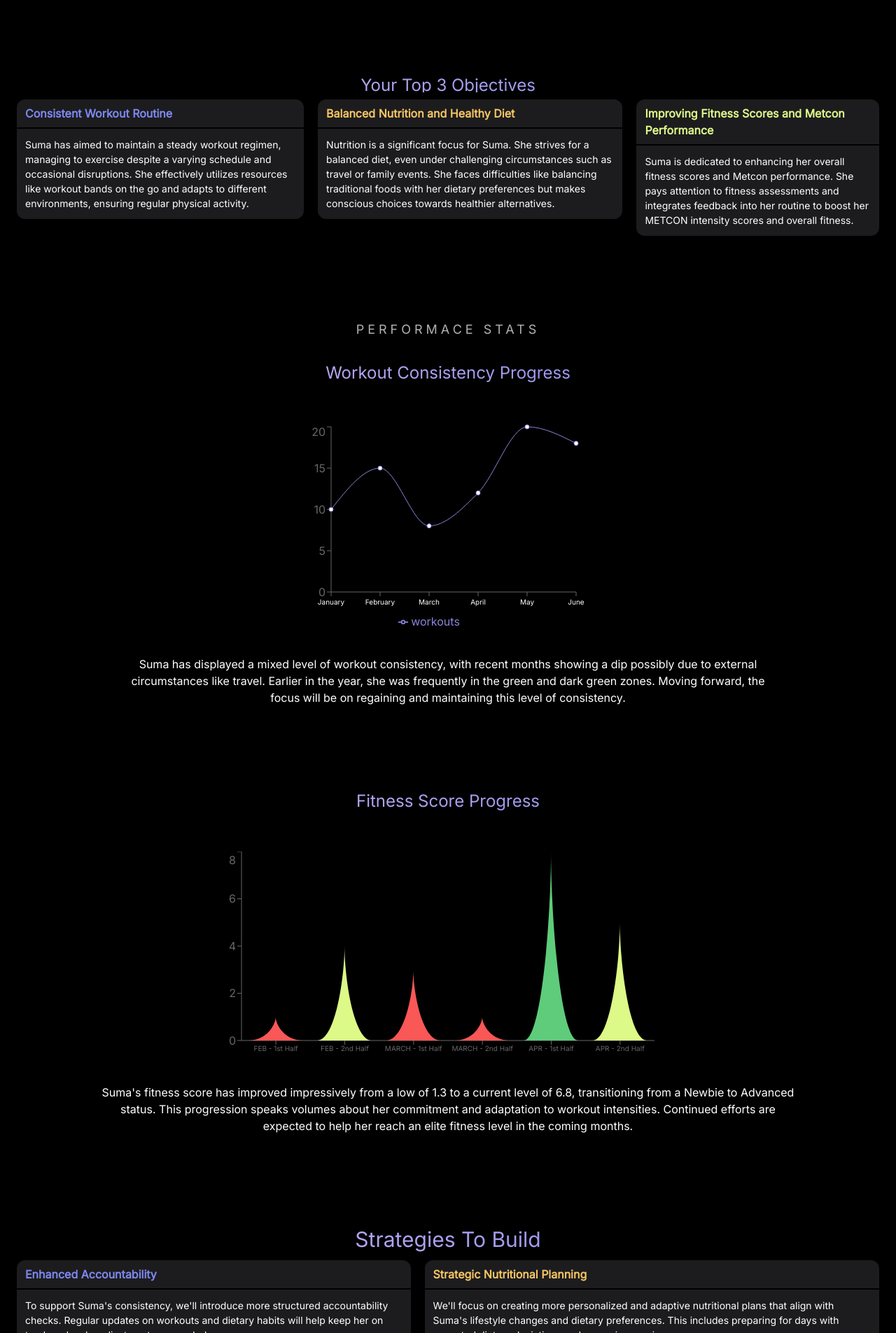
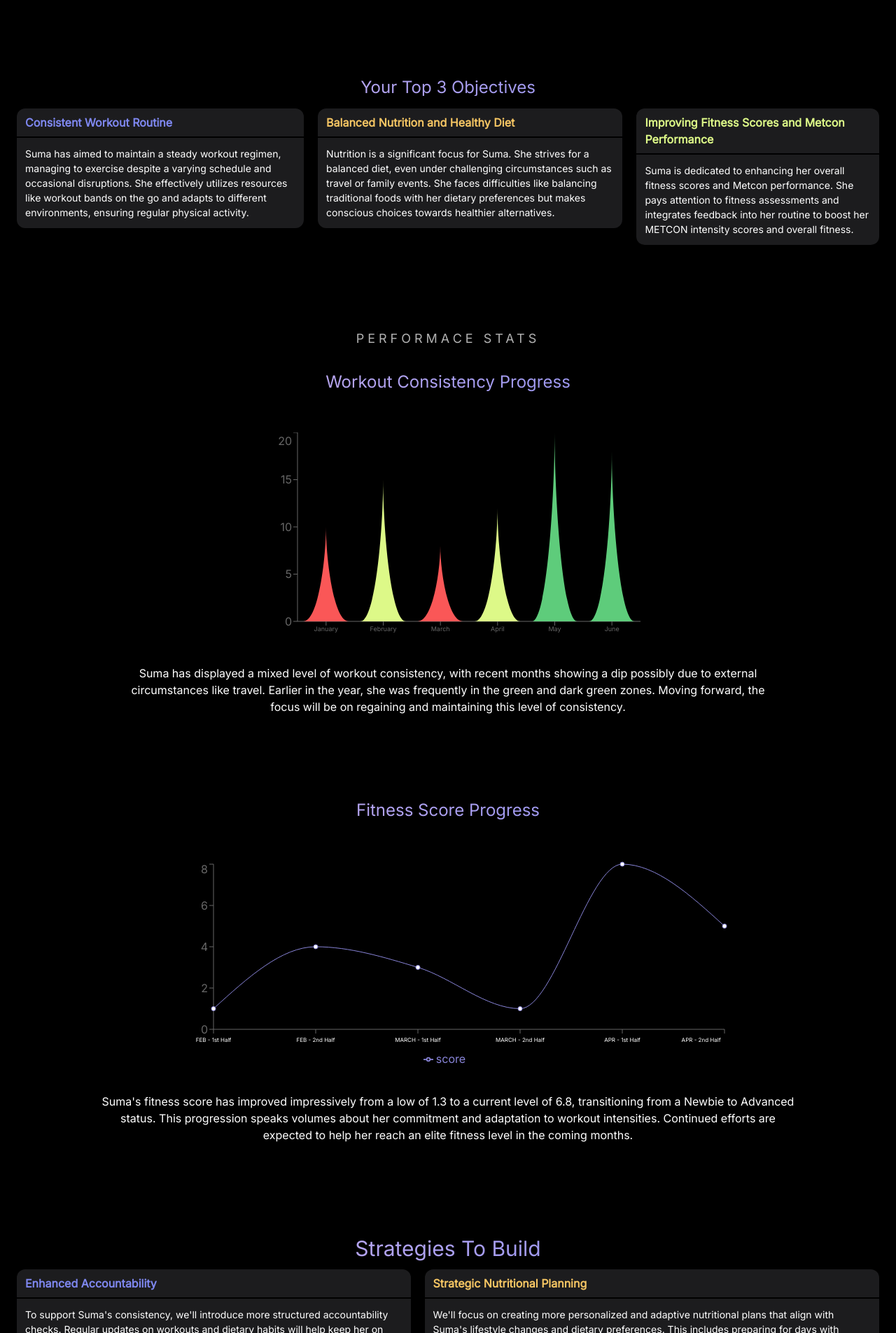
Before and after one commit to on-the-move-life/otm-client, a React (Create React App) app: page /journey-reflection in a window 1280 px wide. Shown: the part 415-2320 px from the top of the page at 70% size. Built offline with nearby package versions, Linux system fonts and the light colour scheme; sample sign-in values are in the browser's storage.

Commit message:
graph changes

```diff
--- a/src/features/JourneyReflection/FitnessProgress.js
+++ b/src/features/JourneyReflection/FitnessProgress.js
@@ -10,7 +10,7 @@ const FitnessProgress = () => {
           Fitness Score Progress
         </h1>
       </div>
-      <div className="hide-scrollbar max-w-screen-[400px] mx-auto mt-10 flex flex-row overflow-hidden overflow-x-auto sm:mt-14 sm:max-w-screen-lg">
+      <div className="hide-scrollbar items-center justify-center mt-10 flex flex-row overflow-hidden overflow-x-auto sm:mt-14">
         <FitnessGraph />
       </div>
       <div>
--- a/src/features/JourneyReflection/FuturePlan.js
+++ b/src/features/JourneyReflection/FuturePlan.js
@@ -25,8 +25,8 @@ const FuturePlan = () => {
 
 
 <div className="w-full flex flex-col justify-center items-start">
-        <h1 className='sm:text-3xl text-[22.33px] purple-gradient sm:text-center text-left w-full px-6' style={{ lineHeight: '20px', marginBlock: '10px' }}>Future Plan</h1>
-          <div className='w-full flex flex-row gap-5 overflow-x-scroll hide-scrollbar px-4'>
+        <h1 className='sm:text-3xl text-[22.33px] purple-gradient sm:text-center text-left w-full px-6' style={{ lineHeight: '25px', marginBlock: '10px' }}>Future Plan</h1>
+          <div className='w-full flex flex-row gap-5 overflow-x-scroll hide-scrollbar px-4 mt-2'>
              {
                futurePlan?.map((item, index) => {
                   return (
--- a/src/features/JourneyReflection/Objectives.js
+++ b/src/features/JourneyReflection/Objectives.js
@@ -22,8 +22,8 @@ const Objectives = () => {
   return (
     <div>
       <div className="w-full flex flex-col justify-center items-start sm:mt-10 mt-4">
-        <h1 className='sm:text-2xl text-[22.33px] purple-gradient sm:text-center text-left w-full px-6' style={{ lineHeight: '20px', marginBlock: '10px' }}>Your Top 3 Objectives</h1>
-          <div className='w-full flex flex-row gap-5 overflow-x-scroll hide-scrollbar px-4'>
+        <h1 className='sm:text-2xl text-[22.33px] purple-gradient sm:text-center text-left w-full px-6' style={{ lineHeight: '25px', marginBlock: '10px' }}>Your Top 3 Objectives</h1>
+          <div className='w-full flex flex-row gap-5 overflow-x-scroll hide-scrollbar px-4 mt-2'>
              {
                objectives?.map((item, index) => {
                   return (
--- a/src/features/JourneyReflection/Track.js
+++ b/src/features/JourneyReflection/Track.js
@@ -34,14 +34,14 @@ const Track = () => {
         <h1 className="purple-gradient font-sf-pro text-left text-[22.33px] sm:text-center sm:text-2xl px-4">
           What More We Want to Track
         </h1>
-        <p className="font-sf-pro mt-8 text-left text-sm text-white sm:px-32 sm:text-center sm:text-base px-4">
+        <p className="font-sf-pro sm:mt-10 mt-4 text-left text-sm text-white sm:px-32 sm:text-center sm:text-base px-4">
           To take your fitness journey to the next level, we've got a few extra
           metrics to track that'll make you feel like a true{' '}
           <span className="text-[#7E87EF]">fitness superhero</span>
         </p>
       </div>
       <div className="flex w-full flex-col items-start justify-center">
-        <div className="hide-scrollbar flex w-full flex-row gap-5 overflow-x-scroll px-4 py-4 sm:py-6">
+        <div className="hide-scrollbar flex w-full flex-row gap-5 overflow-x-scroll px-4 py-4 sm:py-4">
           {futureStrategies?.map((item, index) => {
             return (
               <TrackSlider
--- a/src/features/JourneyReflection/WorkoutConsitency.js
+++ b/src/features/JourneyReflection/WorkoutConsitency.js
@@ -12,7 +12,7 @@ const WorkoutConsitency = () => {
           Workout Consistency Progress
         </h1>
       </div>
-      <div className="max-w-screen-[400px] hide-scrollbar mx-auto mt-10 flex flex-row overflow-hidden overflow-x-auto px-2 sm:mt-14 sm:max-w-screen-lg">
+      <div className="hide-scrollbar mt-10 flex items-center justify-center flex-row overflow-hidden overflow-x-auto sm:mt-14 w-full">
         <WorkoutGraph />
       </div>
       <div className="mt-8 sm:px-10">
--- a/src/features/JourneyReflection/graphs/FitnessGraph.js
+++ b/src/features/JourneyReflection/graphs/FitnessGraph.js
@@ -1,5 +1,5 @@
 import React from 'react';
-import { Bar, XAxis, YAxis, ComposedChart, Cell } from 'recharts';
+import { Line, Legend, XAxis, YAxis, LineChart, Area } from 'recharts';
 
 const FitnessGraph = () => {
   const data = [
@@ -11,54 +11,35 @@ const FitnessGraph = () => {
     { month: 'APR - 2nd Half', score: 5 },
   ];
 
-  const getBarColor = (score) => {
-    if (score < 4) return '#FA5757';
-    if (score >= 4 && score <= 7) return '#DDF988';
-    if (score > 7) return '#5ECC7B';
-  };
-  const getPath = (x, y, width, height) => {
-    return `M${x},${y + height}
-      C${x + width / 3},${y + height} ${x + width / 2},${y + height / 3}
-      ${x + width / 2},${y}
-      C${x + width / 2},${y + height / 3} ${x + (2 * width) / 3},${
-        y + height
-      } ${x + width},${y + height}
-      Z`;
-  };
-  const CustomBarShape = (props) => {
-    const { x, y, width, height, fill } = props;
-    return <path d={getPath(x, y, width, height)} stroke="none" fill={fill} />;
-  };
-  //const BellBarShape = (props) => {
-  //const { x, y, width, height, fill } = props;
-  //const path = `
-  //M${x},${y + height}
-  //Q${x + width / 2},${y - height}
-  //${x + width},${y + height}
-  //Z
-  //`;
-  //return <path d={path} stroke="none" fill={fill} />;
-  //};
+  const CustomTick = ({ x, y, payload }) => (
+    <text x={x} y={y} dy={10} textAnchor="middle" fill="#ffffff" className="text-[8px]">
+      {payload.value}
+    </text>
+  );
+
   return (
-    <div className="ml-[22.5px] flex h-auto w-[600px] flex-shrink-0 items-center justify-center sm:ml-0 sm:w-[900px]">
-      <div className="">
-        <ComposedChart
-          width={650}
-          height={300}
-          data={data}
-          margin={{ top: 0, right: 0, left: 0, bottom: 0 }}
-        >
-          <XAxis dataKey="month" tick={{ fontSize: 10 }} />
-          <YAxis />
-          <Bar dataKey="score" fill="#8884d8" shape={<CustomBarShape />}>
-            {data.map((entry, index) => (
-              <Cell key={`cell-${index}`} fill={getBarColor(entry.score)} />
-            ))}
-          </Bar>
-        </ComposedChart>
+    <div className='flex items-start flex-shrink-0 w-auto h-auto sm:ml-0 ml-[370px]'>
+      <div>
+      <LineChart
+        width={830}
+        height={300}
+        data={data}
+        margin={{
+          top: 5,
+          right: 20,
+          left: 20,
+          bottom: 5,
+        }}
+      >
+        <XAxis dataKey="month" tick={<CustomTick />} />
+        <YAxis />
+        <Legend />
+        <Line type="monotone" dataKey="score" stroke="#8884d8" />
+        <Area type="monotone" dataKey="score" fill="#FFF" />
+      </LineChart>
       </div>
     </div>
-  );
+  )
 };
 
 export default FitnessGraph;
--- a/src/features/JourneyReflection/graphs/WorkoutGraph.js
+++ b/src/features/JourneyReflection/graphs/WorkoutGraph.js
@@ -1,7 +1,7 @@
 import React from 'react'
-import { Line, Legend, XAxis, YAxis, LineChart, Area } from 'recharts';
+import { Bar, XAxis, YAxis, ComposedChart, Cell } from 'recharts';
 
-const WorkoutGraph = () => {
+const workoutGraph = () => {
   const data = [
     { month: 'January', workouts: 10 },
     { month: 'February', workouts: 15 },
@@ -10,36 +10,55 @@ const WorkoutGraph = () => {
     { month: 'May', workouts: 20 },
     { month: 'June', workouts: 18 },
   ];
-
-  const CustomTick = ({ x, y, payload }) => (
-    <text x={x} y={y} dy={10} textAnchor="middle" fill="#ffffff" className="text-[10px]">
-      {payload.value}
-    </text>
+  const getBarColor = (workout) => {
+    if (workout < 11) return '#FA5757';
+    if (workout >= 11 && workout <= 16) return '#DDF988';
+    if (workout > 16) return '#5ECC7B';
+  };
+  const getPath = (x, y, width, height) => {
+    return `M${x},${y + height}
+      C${x + width / 3},${y + height} ${x + width / 2},${y + height / 3}
+      ${x + width / 2},${y}
+      C${x + width / 2},${y + height / 3} ${x + (2 * width) / 3},${
+        y + height
+      } ${x + width},${y + height}
+      Z`;
+  };
+  const CustomBarShape = (props) => {
+    const { x, y, width, height, fill } = props;
+    return <path d={getPath(x, y, width, height)} stroke="none" fill={fill} />;
+  };
+  //const BellBarShape = (props) => {
+  //const { x, y, width, height, fill } = props;
+  //const path = `
+  //M${x},${y + height}
+  //Q${x + width / 2},${y - height}
+  //${x + width},${y + height}
+  //Z
+  //`;
+  //return <path d={path} stroke="none" fill={fill} />;
+  //};
+  return (
+    <div className="flex h-auto flex-shrink-0 sm:ml-0 ml-[120px]">
+      <div className="">
+        <ComposedChart
+          width={550}
+          height={300}
+          data={data}
+          margin={{ top: 0, right: 0, left: 0, bottom: 0 }}
+        >
+          <XAxis dataKey="month" tick={{ fontSize: 9 }} />
+          <YAxis />
+          <Bar dataKey="workouts" fill="#8884d8" shape={<CustomBarShape />}>
+            {data.map((entry, index) => (
+              <Cell key={`cell-${index}`} fill={getBarColor(entry.workouts)} />
+            ))}
+          </Bar>
+        </ComposedChart>
+      </div>
+    </div>
   );
 
-  return (
-    <div className='flex items-center justify-center flex-shrink-0 w-[300px] sm:w-[900px] h-auto sm:ml-0 ml-4'>
-      <div>
-      <LineChart
-        width={450}
-        height={300}
-        data={data}
-        margin={{
-          top: 5,
-          right: 20,
-          left: 20,
-          bottom: 5,
-        }}
-      >
-        <XAxis dataKey="month" tick={<CustomTick />} />
-        <YAxis />
-        <Legend />
-        <Line type="monotone" dataKey="workouts" stroke="#8884d8" />
-        <Area type="monotone" dataKey="workouts" fill="#FFF" />
-      </LineChart>
-      </div>
-    </div>
-  )
 }
 
-export default WorkoutGraph
+export default workoutGraph
```
